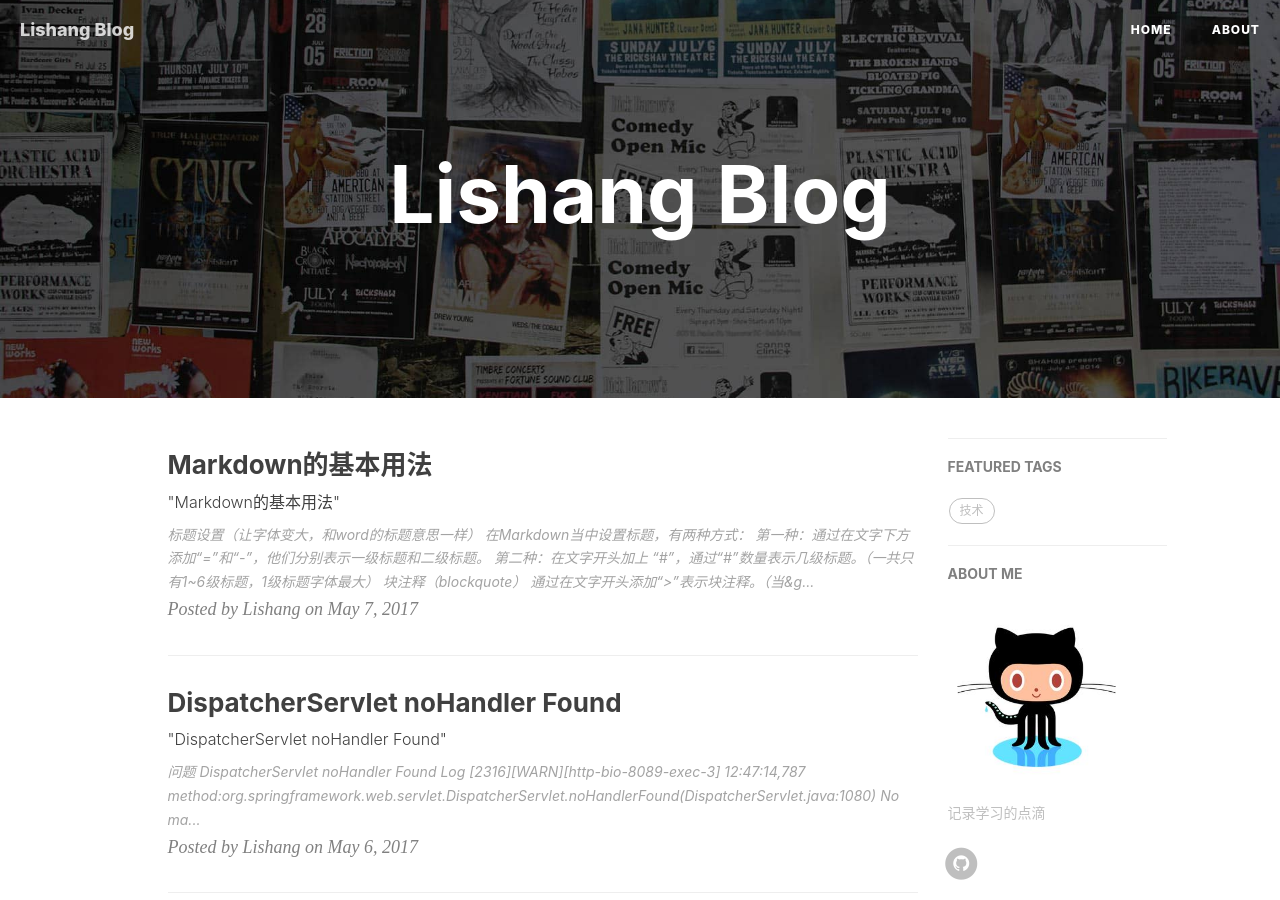
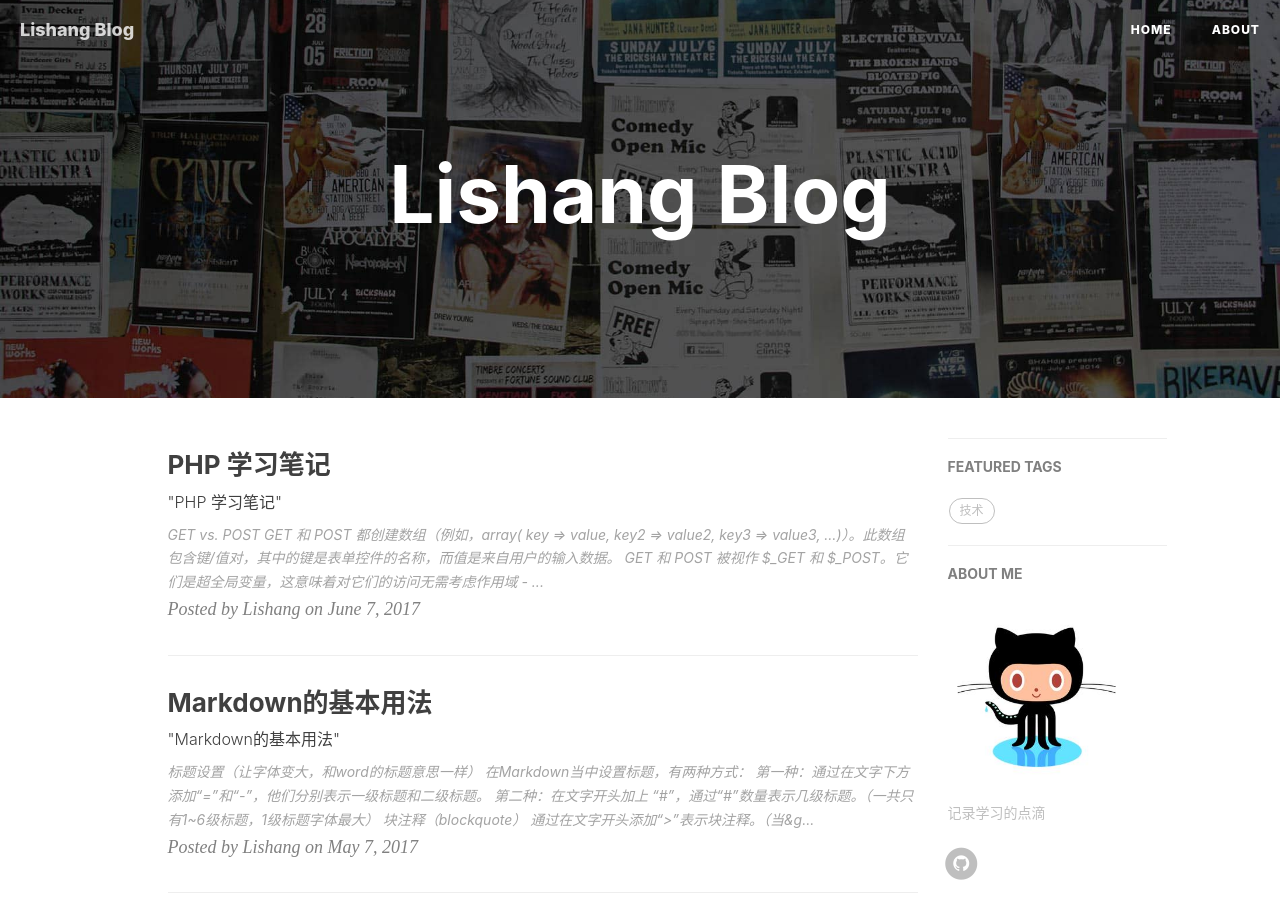
Before and after one commit to lishang08/lishang08.github.io, a Jekyll site: the page built from index.html, in a window 1280 px wide and 900 px high. Built offline with Jekyll 4.4.1, drawn with Linux system fonts in a browser that asks for light colours; nearby versions of some CDN libraries; the list of posts is cut into pages by our own code; comment, search, counter and statistics services are not loaded; a file with an impossible date is left out.

Commit message:
php学习

```diff
--- a/_posts/2017-06-07-php学习笔记.markdown
+++ b/_posts/2017-06-07-php学习笔记.markdown
@@ -1,8 +1,8 @@
 ---
 layout:     post
 title:      "PHP 学习笔记"
-subtitle:   " \"Hello World, Hello Blog\""
-date:       2017-06－07 00:56:00
+subtitle:   " \"PHP 学习笔记\""
+date:       2017-06-07 00:56:00
 author:     "Lishang"
 header-img: "img/post-bg-2015.jpg"
 catalog: true
```
